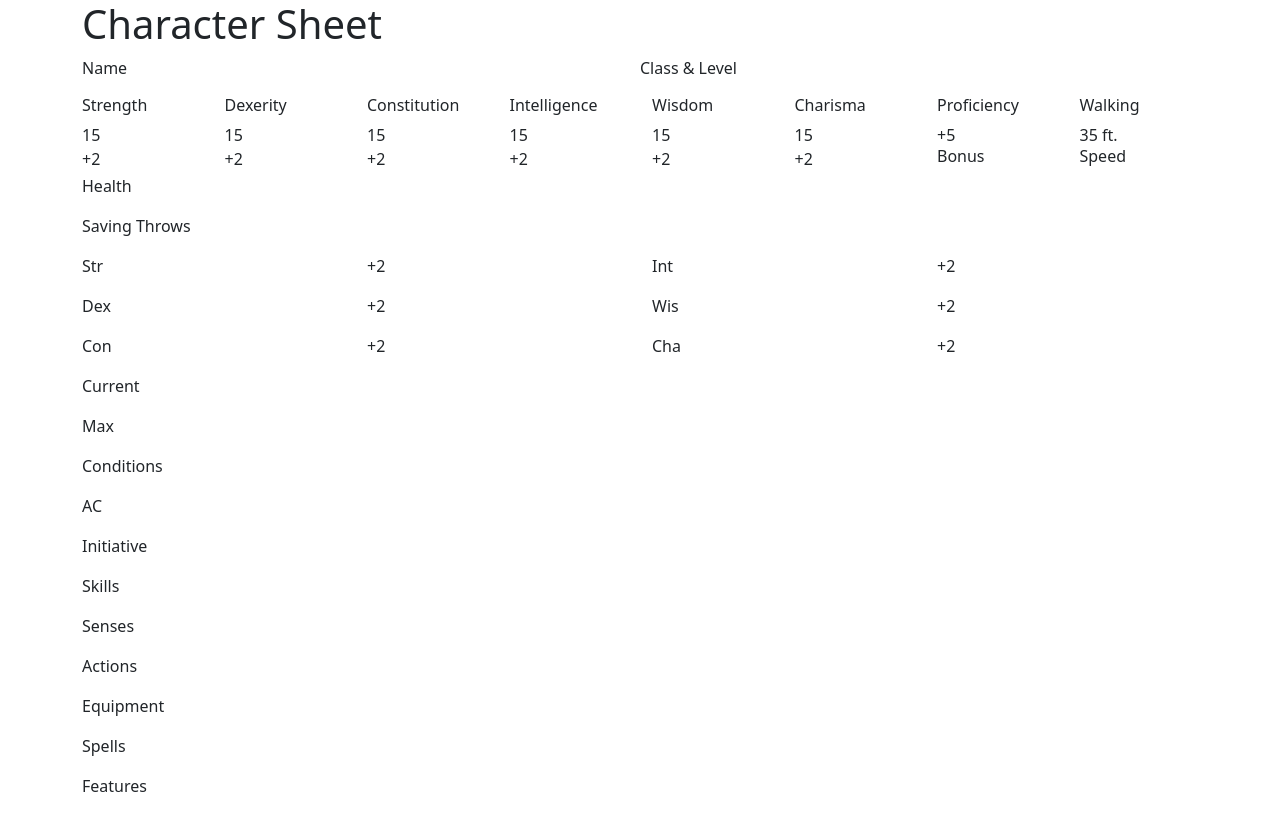
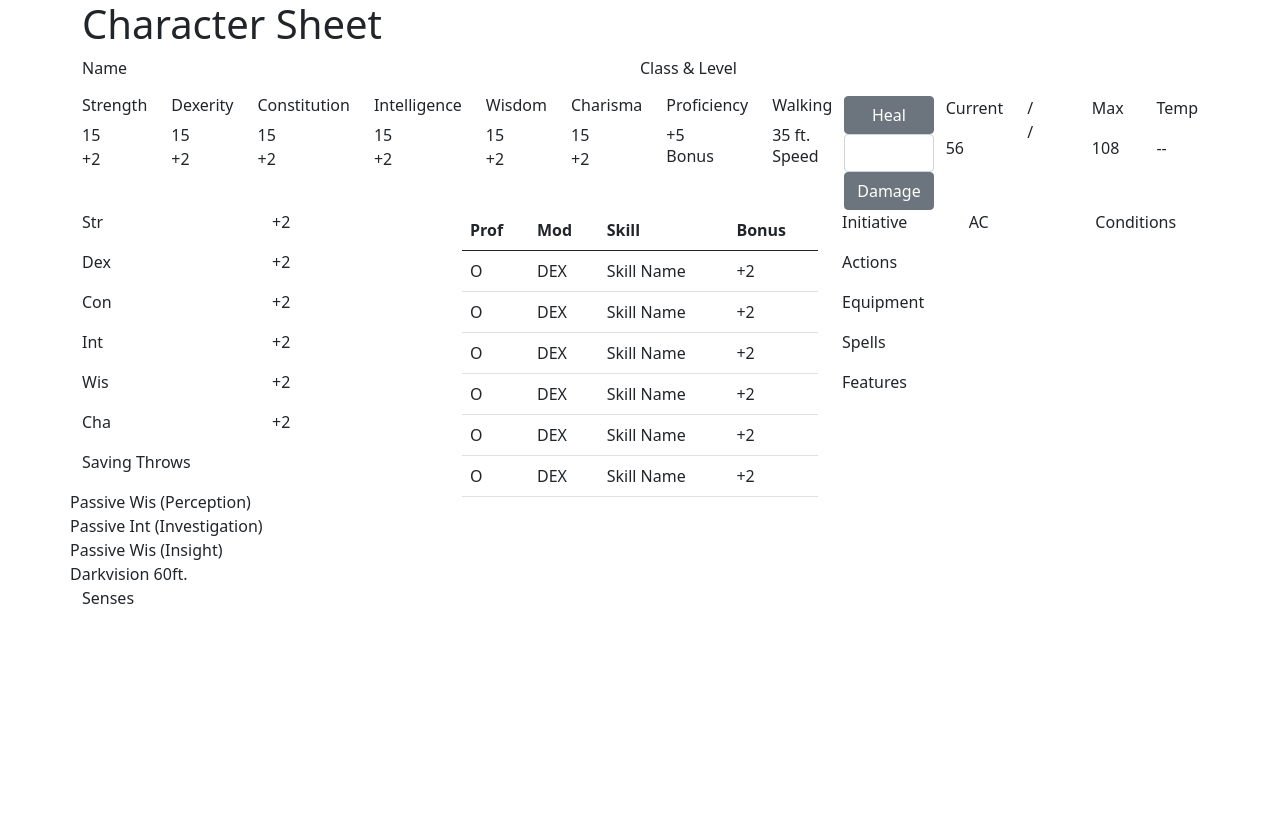
Before and after one commit to cslunetta/CharacterSheet, a React (Create React App) app in the folder CharacterSheet/client/: page /charactersheet in a window 1280 px wide. Built offline with nearby package versions, Linux system fonts and the light colour scheme.

Commit message:
skeleton for layout of character sheet

```diff
--- a/CharacterSheet/client/src/components/characterSheet/CharacterSheet.js
+++ b/CharacterSheet/client/src/components/characterSheet/CharacterSheet.js
@@ -1,4 +1,4 @@
-import { Col, Container, Row } from "reactstrap";
+import { Button, Col, Container, Input, Row, Table } from "reactstrap";
 import { AbilityScores } from "./AbilityScores";
 import { Proficiency } from "./Proficiency";
 import { Speed } from "./Speed";
@@ -24,11 +24,54 @@
                 <AbilityScores />
                 <Proficiency />
                 <Speed />
-                <p>Health</p>
+                <Col>
+                    <Row>
+                        <Button>Heal</Button>
+                    </Row>
+                    <Row>
+                        <Input />
+                    </Row>
+                    <Row>
+                        <Button>Damage</Button>
+                    </Row>
+                </Col>
+                <Col>
+                    <Row>
+                        <p>Current</p>
+                    </Row>
+                    <Row>
+                        <span>56</span>
+                    </Row>
+                </Col>
+                <Col>
+                    <Row>
+                        <span>/</span>
+                    </Row>
+                    <Row>
+                        <span>/</span>
+                    </Row>
+                </Col>
+                <Col>
+                    <Row>
+                        <p>Max</p>
+                    </Row>
+                    <Row>
+                        <span>108</span>
+                    </Row>
+                </Col>
+                <Col>
+                    <Row>
+                        <p>Temp</p>
+                    </Row>
+                    <Row>
+                        <span>--</span>
+                    </Row>
+                </Col>
             </Row>
 
-            <p>Saving Throws</p>
             <Row>
+                <Col className="leftColumn">
+                    {/* Saving Throws */}
                     <Col>
                         <Row>
                             <Col>
@@ -55,7 +98,6 @@
                             </Col>
                         </Row>
                     </Col>
-
                     <Col>
                         <Row>
                             <Col>
@@ -82,20 +124,93 @@
                             </Col>
                         </Row>
                     </Col>
+                    <p>Saving Throws</p>
+                    {/* End of saving throws */}
+
+                    {/* Passive Skills and Senses */}
+                    <Col>
+                        <Row>Passive Wis (Perception)</Row>
+                        <Row>Passive Int (Investigation)</Row>
+                        <Row>Passive Wis (Insight)</Row>
+                        <Row>Darkvision 60ft.</Row>
+                        <Row>
+                            <p>Senses</p>
                         </Row>
-
-            <p>Current</p>
-            <p>Max</p>
+                    </Col>
+                    {/* End of Passive Skills and Senses */}
+                </Col>
+                {/* end of left column */}
+                <Col className="middleColumn">
+                    {/* Skills */}
+                    <Table>
+                        <thead>
+                            <tr>
+                                <th>Prof</th>
+                                <th>Mod</th>
+                                <th>Skill</th>
+                                <th>Bonus</th>
+                            </tr>
+                        </thead>
+                        <tbody>
+                            <tr>
+                                <td> O</td>
+                                <td>DEX</td>
+                                <td>Skill Name</td>
+                                <td>+2</td>
+                            </tr>
+                            <tr>
+                                <td> O</td>
+                                <td>DEX</td>
+                                <td>Skill Name</td>
+                                <td>+2</td>
+                            </tr>
+                            <tr>
+                                <td> O</td>
+                                <td>DEX</td>
+                                <td>Skill Name</td>
+                                <td>+2</td>
+                            </tr>
+                            <tr>
+                                <td> O</td>
+                                <td>DEX</td>
+                                <td>Skill Name</td>
+                                <td>+2</td>
+                            </tr>
+                            <tr>
+                                <td> O</td>
+                                <td>DEX</td>
+                                <td>Skill Name</td>
+                                <td>+2</td>
+                            </tr>
+                            <tr>
+                                <td> O</td>
+                                <td>DEX</td>
+                                <td>Skill Name</td>
+                                <td>+2</td>
+                            </tr>
+                        </tbody>
+                    </Table>
+                </Col>
+                <Col>
+                    <Row>
+                        <Col>
+                            <p>Initiative</p>
+                        </Col>
+                        <Col>
+                            <p>AC</p>
+                        </Col>
+                        <Col>
                             <p>Conditions</p>
-
-            <p>AC</p>
-            <p>Initiative</p>
-            <p>Skills</p>
-            <p>Senses</p>
+                        </Col>
+                    </Row>
+                    <Row>
                         <p>Actions</p>
                         <p>Equipment</p>
                         <p>Spells</p>
                         <p>Features</p>
+                    </Row>
+                </Col>
+            </Row>
         </Container>
     );
 };
```
Lines whose indentation alone changed are shown as unchanged.
